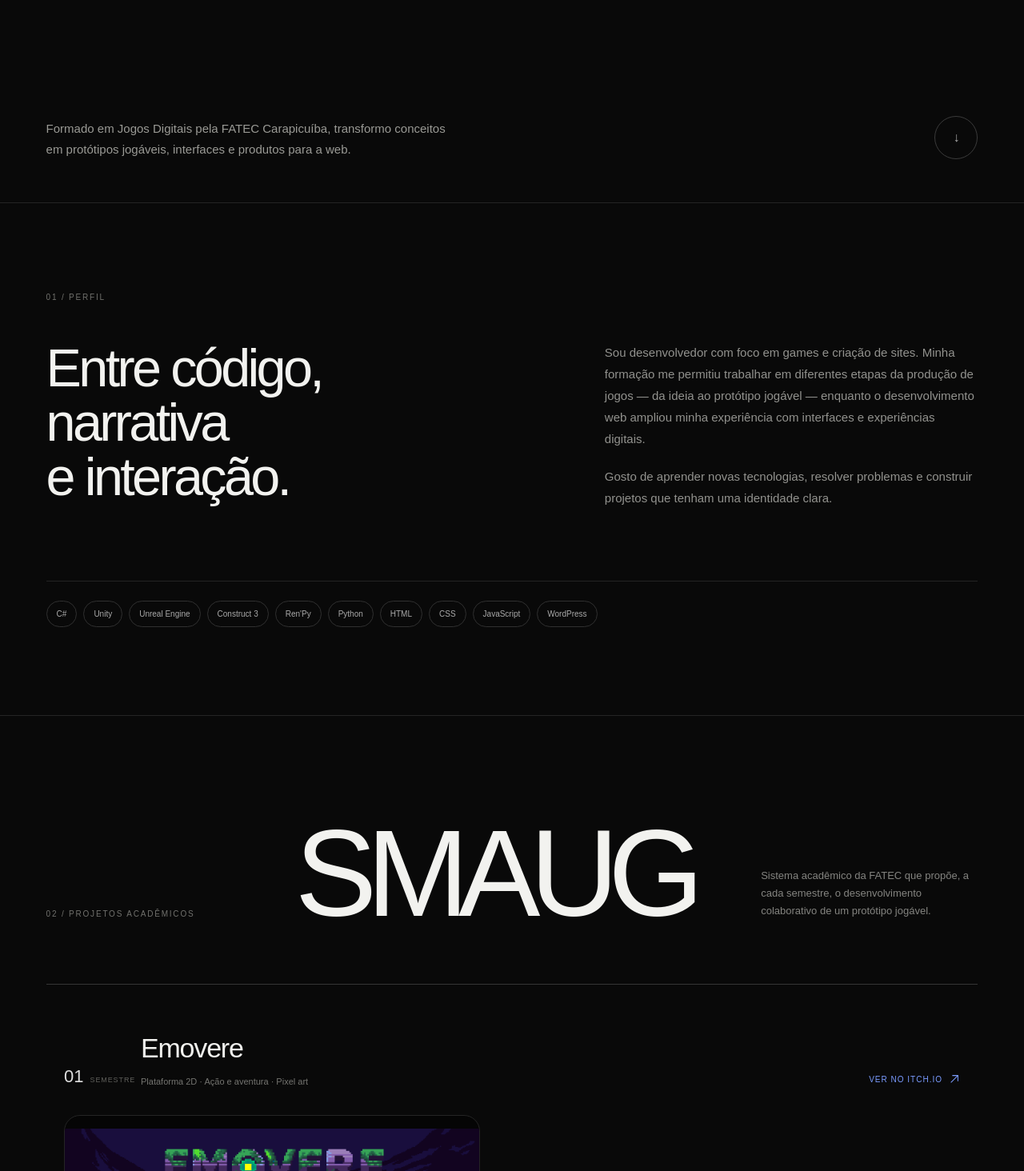
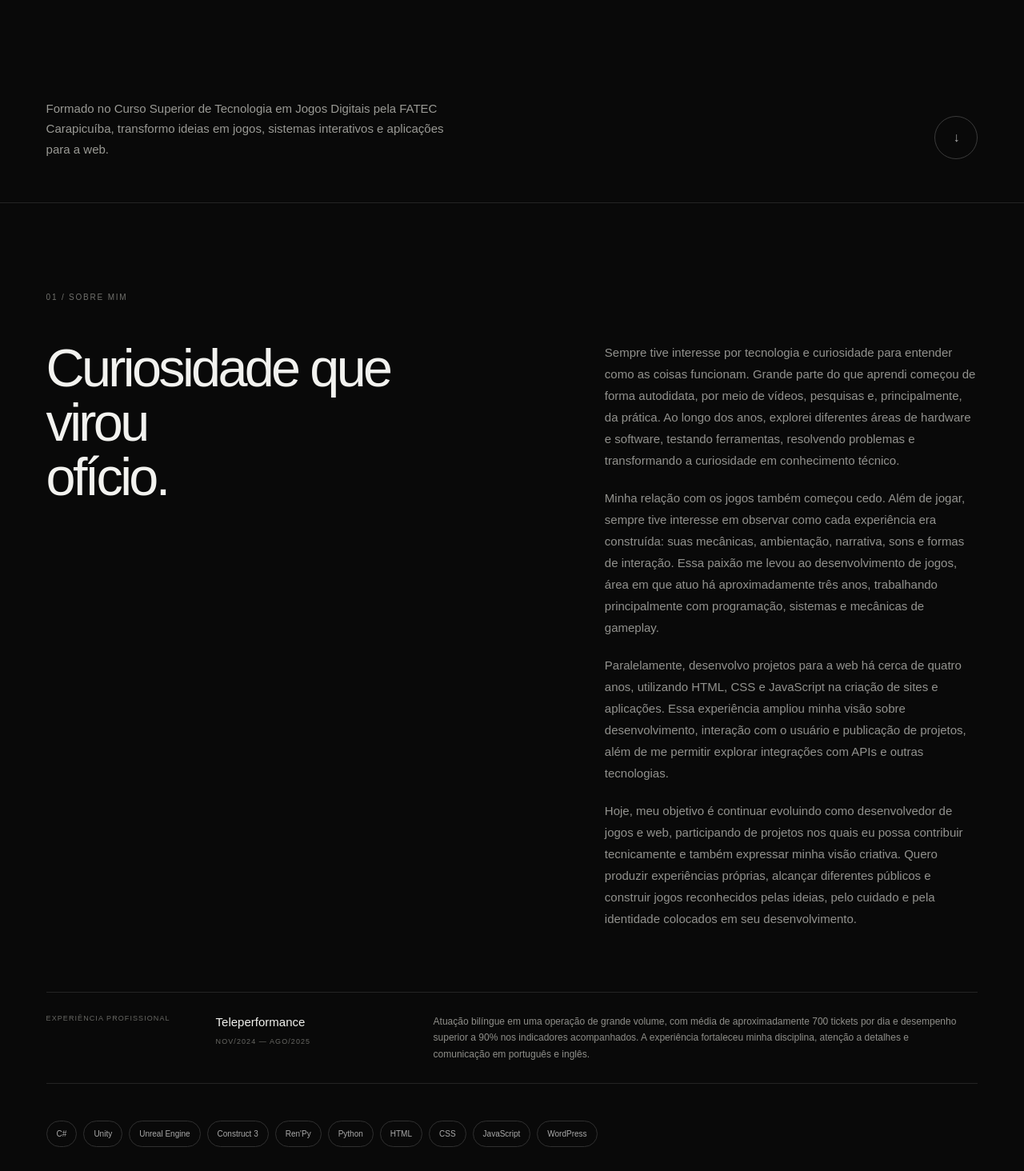
Before and after one commit to zapinhor/Portifolio, a Next.js app: page /Portfolio/ in a window 1280 px wide. Shown: the part 546-2010 px from the top of the page at 80% size. Built offline with nearby package versions, Linux system fonts and the light colour scheme.

Commit message:
Atualiza trajetória e dados dos projetos

```diff
--- a/app/page.tsx
+++ b/app/page.tsx
@@ -11,6 +11,8 @@ const smaugProjects = [
     description: "Um jogo de ação e aventura em plataforma 2D ambientado em um mundo pós-apocalíptico. Explore cenários em pixel art, enfrente perigos e avance por um ambiente marcado pelas consequências de um mundo em ruínas.",
     href: "https://zapinhor.itch.io/emovere",
     platform: "itch.io",
+    duration: "Cerca de 5 meses",
+    metrics: "Média de 20 downloads",
     images: [asset("/games/emovere/image.png"), asset("/games/emovere/2image.png"), asset("/games/emovere/3image.png"), asset("/games/emovere/4image.png")],
   },
   {
@@ -21,6 +23,8 @@ const smaugProjects = [
     description: "Uma visual novel focada na relação entre pai e filha, acompanhando os desafios de um pai de primeira viagem. A história aborda, de forma leve e emocional, as dificuldades, responsabilidades e aprendizados envolvidos na criação de uma criança.",
     href: "https://zapinhor.itch.io/mimada-sofia",
     platform: "itch.io",
+    duration: "Cerca de 5 meses",
+    metrics: "Média de 20 downloads",
     images: [asset("/games/mimada-sofia/image.png"), asset("/games/mimada-sofia/2image.png"), asset("/games/mimada-sofia/3image.png"), asset("/games/mimada-sofia/4image.png"), asset("/games/mimada-sofia/5image.png"), asset("/games/mimada-sofia/6image.png")],
   },
   {
@@ -31,6 +35,8 @@ const smaugProjects = [
     description: "Um jogo de terror psicológico baseado em exploração e narrativa ambiental. Conclua seu trabalho, participe de minigames e tente permanecer vivo enquanto investiga um condomínio aparentemente vazio. Explore seus corredores, descubra seus segredos e entenda por que restam tão poucos moradores.",
     href: "https://store.steampowered.com/app/3226550/Dont_Be_Scared__Episode_1_The_Lost_Soul/",
     platform: "Steam",
+    duration: "Cerca de 5 meses",
+    metrics: "1.743 downloads da demo · 76 downloads da versão paga · 260 wishlists",
     callout: "Conclua seu trabalho, faça minigames e permaneça vivo.",
     images: [asset("/games/dont-be-scared/1.png"), asset("/games/dont-be-scared/2.png"), asset("/games/dont-be-scared/3.png"), asset("/games/dont-be-scared/4.png"), asset("/games/dont-be-scared/5.png")],
   },
@@ -42,6 +48,8 @@ const smaugProjects = [
     description: "Um jogo de terror psicológico com estética psicodélica e ambientes inspirados em espaços liminares e no conceito de Backrooms. Explore cenários surreais e inquietantes enquanto tenta compreender a estranha realidade ao seu redor.",
     href: "https://zapinhor.itch.io/dream",
     platform: "itch.io",
+    duration: "Cerca de 5 meses",
+    metrics: "Média de 20 downloads",
     images: [asset("/games/dream/1.png"), asset("/games/dream/2.png"), asset("/games/dream/3.png"), asset("/games/dream/4.png")],
   },
   {
@@ -52,6 +60,8 @@ const smaugProjects = [
     description: "Um jogo de mistério e exploração que combina elementos de terror com referências à cultura pop. Investigue uma cidade enigmática, conheça seus habitantes e reúna pistas para desvendar os acontecimentos e segredos escondidos por trás de Nefrakstein.",
     href: "https://zapinhor.itch.io/nefrakstein",
     platform: "itch.io",
+    duration: "Cerca de 5 meses",
+    metrics: "30 downloads",
     images: [asset("/games/nefrakstein/1.png"), asset("/games/nefrakstein/2.png"), asset("/games/nefrakstein/3.png"), asset("/games/nefrakstein/4.png")],
   },
 ];
@@ -70,7 +80,7 @@ export default function Home() {
         <nav aria-label="Navegação principal">
           <a href="#smaug">SMAUG</a>
           <a href="#pokegotchi">Pokégotchi</a>
-          <a href="#sobre">Sobre</a>
+          <a href="#sobre">Sobre mim</a>
           <a href="#contato">Contato</a>
         </nav>
         <a className="availability" href="mailto:danilohp2011@hotmail.com"><span /> Disponível para projetos</a>
@@ -80,20 +90,27 @@ export default function Home() {
         <div className="hero-meta"><span>Game Developer</span><span>Web Developer</span><span>Osasco · SP</span></div>
         <h1>Desenvolvedor de jogos<br />e experiências <span>digitais.</span></h1>
         <div className="hero-bottom">
-          <p>Formado em Jogos Digitais pela FATEC Carapicuíba, transformo conceitos em protótipos jogáveis, interfaces e produtos para a web.</p>
+          <p>Formado no Curso Superior de Tecnologia em Jogos Digitais pela FATEC Carapicuíba, transformo ideias em jogos, sistemas interativos e aplicações para a web.</p>
           <a className="circle-link" href="#smaug" aria-label="Ver projetos SMAUG">↓</a>
         </div>
       </section>
 
       <section className="intro" id="sobre">
-        <p className="label">01 / Perfil</p>
+        <p className="label">01 / Sobre mim</p>
         <div className="intro-content">
-          <h2>Entre código, narrativa<br />e interação.</h2>
+          <h2>Curiosidade que virou<br />ofício.</h2>
           <div className="intro-copy">
-            <p>Sou desenvolvedor com foco em games e criação de sites. Minha formação me permitiu trabalhar em diferentes etapas da produção de jogos — da ideia ao protótipo jogável — enquanto o desenvolvimento web ampliou minha experiência com interfaces e experiências digitais.</p>
-            <p>Gosto de aprender novas tecnologias, resolver problemas e construir projetos que tenham uma identidade clara.</p>
+            <p>Sempre tive interesse por tecnologia e curiosidade para entender como as coisas funcionam. Grande parte do que aprendi começou de forma autodidata, por meio de vídeos, pesquisas e, principalmente, da prática. Ao longo dos anos, explorei diferentes áreas de hardware e software, testando ferramentas, resolvendo problemas e transformando a curiosidade em conhecimento técnico.</p>
+            <p>Minha relação com os jogos também começou cedo. Além de jogar, sempre tive interesse em observar como cada experiência era construída: suas mecânicas, ambientação, narrativa, sons e formas de interação. Essa paixão me levou ao desenvolvimento de jogos, área em que atuo há aproximadamente três anos, trabalhando principalmente com programação, sistemas e mecânicas de gameplay.</p>
+            <p>Paralelamente, desenvolvo projetos para a web há cerca de quatro anos, utilizando HTML, CSS e JavaScript na criação de sites e aplicações. Essa experiência ampliou minha visão sobre desenvolvimento, interação com o usuário e publicação de projetos, além de me permitir explorar integrações com APIs e outras tecnologias.</p>
+            <p>Hoje, meu objetivo é continuar evoluindo como desenvolvedor de jogos e web, participando de projetos nos quais eu possa contribuir tecnicamente e também expressar minha visão criativa. Quero produzir experiências próprias, alcançar diferentes públicos e construir jogos reconhecidos pelas ideias, pelo cuidado e pela identidade colocados em seu desenvolvimento.</p>
           </div>
         </div>
+        <aside className="experience-note">
+          <span>Experiência profissional</span>
+          <div><strong>Teleperformance</strong><small>nov/2024 — ago/2025</small></div>
+          <p>Atuação bilíngue em uma operação de grande volume, com média de aproximadamente 700 tickets por dia e desempenho superior a 90% nos indicadores acompanhados. A experiência fortaleceu minha disciplina, atenção a detalhes e comunicação em português e inglês.</p>
+        </aside>
         <div className="skills" aria-label="Tecnologias">{skills.map((skill) => <span key={skill}>{skill}</span>)}</div>
       </section>
 
@@ -120,30 +137,35 @@ export default function Home() {
                 </div>
               </div>
               <div className="compact-project-stack"><span>Tecnologias usadas</span><strong>{project.stack}</strong></div>
+              <div className="project-facts" aria-label={`Informações de desenvolvimento de ${project.title}`}>
+                <span><small>Desenvolvimento</small><strong>{project.duration}</strong></span>
+                <span><small>Alcance</small><strong>{project.metrics}</strong></span>
+              </div>
             </article>
           ))}
         </div>
       </section>
 
-      <section className="featured-project" id="pokemon-tamagotchi">
+      <section className="featured-project" id="pokegotchi">
         <div className="featured-heading">
           <p className="label">03 / Projeto em destaque</p>
           <div>
-            <span className="featured-kicker">Aplicação de console · C#</span>
-            <h2>Pokémon<br />Tamagotchi</h2>
+            <span className="featured-kicker">Aplicação web · JavaScript</span>
+            <h2>Pokégotchi</h2>
           </div>
         </div>
         <div className="featured-grid">
           <figure className="featured-visual">
-            <img src={asset("/pokemon-tamagotchi.png")} alt="Interface em console do Pokémon Tamagotchi mostrando o mascote Dreepy e seus status" />
-            <figcaption>Interface do jogo em execução</figcaption>
+            <img src={asset("/pokegotchi.png")} alt="Tela inicial do Pokégotchi com Pikachu e opções para iniciar ou continuar uma jornada" />
+            <figcaption>Interface atual da aplicação web</figcaption>
           </figure>
           <div className="featured-copy">
-            <p>Um tamagotchi inspirado no universo Pokémon, desenvolvido em C#. A experiência roda no terminal e permite adotar um mascote, acompanhar seus atributos e interagir por meio de ações como alimentar, brincar e dormir.</p>
-            <p>O projeto explora lógica de programação, orientação a objetos, persistência de dados e construção de menus interativos.</p>
-            <div className="featured-tags" aria-label="Tecnologias e recursos"><span>C#</span><span>.NET</span><span>Console</span><span>POO</span></div>
-            <a className="download-button" href="https://drive.google.com/file/d/1pybqrFdF97QAyaLOGlf2yHx1GyXW3GKI/view?usp=sharing" target="_blank" rel="noreferrer">Download para Windows <span>Google Drive</span></a>
-            <small>Executável hospedado no Google Drive.</small>
+            <p>Pokégotchi é uma aplicação web inspirada em mascotes virtuais, criada a partir do conceito desenvolvido inicialmente no Pokémon Tamagotchi em C#. O projeto transforma a experiência de terminal em uma interface acessível pelo navegador.</p>
+            <p>Iniciado em agosto de 2026 e em desenvolvimento constante, reúne lógica de estado, interações com o mascote, consumo de APIs e recursos de geolocalização. Novas mecânicas e melhorias são incorporadas continuamente.</p>
+            <div className="featured-tags" aria-label="Tecnologias e recursos"><span>JavaScript</span><span>HTML</span><span>CSS</span><span>APIs</span><span>Geolocalização</span></div>
+            <div className="featured-facts"><span><small>Início</small><strong>Agosto de 2026</strong></span><span><small>Status</small><strong>Em desenvolvimento constante</strong></span></div>
+            <a className="download-button" href="https://pokegotchi.com.br" target="_blank" rel="noreferrer">Acessar Pokégotchi <span>Aplicação web</span></a>
+            <small>Projeto disponível em pokegotchi.com.br.</small>
           </div>
         </div>
       </section>
@@ -154,25 +176,12 @@ export default function Home() {
           <h2>Sites claros, responsivos<br />e pensados para pessoas.</h2>
           <div><p>Desenvolvimento de páginas e interfaces para a web com atenção à estrutura, hierarquia visual e adaptação entre desktop e dispositivos móveis.</p><div className="web-stack"><span>Front-end</span><span>WordPress</span><span>UI / UX</span></div></div>
         </div>
-        <article className="pokegotchi-project" id="pokegotchi">
-          <div className="pokegotchi-preview" aria-label="Representação visual da interface retrô do Pokégotchi">
-            <img src={asset("/pokegotchi.png")} alt="Tela inicial do Pokégotchi com Pikachu, opções para continuar ou começar uma nova jornada e aviso de localização" />
-          </div>
-          <div className="pokegotchi-copy">
-            <span className="project-type">Projeto autoral · Aplicação web</span>
-            <h3>Pokégotchi</h3>
-            <p>Um bichinho virtual inspirado em Pokémon, Tamagotchi e nos jogos clássicos de Game Boy. A experiência reúne cuidados em tempo real, inventário, PokéMart, quartos e Boxes, capturas, minigames e batalhas com golpes e efetividade de tipos.</p>
-            <p>O projeto consome dados e sprites da PokéAPI, salva o progresso no navegador e utiliza geolocalização para adaptar clima e ciclo de dia e noite.</p>
-            <div className="pokegotchi-stack" aria-label="Tecnologias utilizadas">
-              <span>HTML5</span><span>CSS3</span><span>JavaScript</span><span>PokéAPI</span><span>Open-Meteo</span><span>LocalStorage</span><span>GitHub Pages</span>
-            </div>
-            <div className="pokegotchi-actions">
-              <a className="live-button" href="https://zapinhor.github.io/Pokegotchi/" target="_blank" rel="noreferrer">Acessar o Pokégotchi <Arrow /></a>
-              <a className="source-button" href="https://github.com/zapinhor/Pokegotchi" target="_blank" rel="noreferrer">Ver código no GitHub <Arrow /></a>
-            </div>
-          </div>
-        </article>
-        <a className="web-project" href="https://www.canva.com/design/DAFT1FEBIFU/opW7u-kxTWT3RjzeynqKUA/edit" target="_blank" rel="noreferrer" aria-label="Abrir apresentação do projeto acadêmico de e-commerce no Canva">
+        <a className="web-project featured-web" href="https://drive.google.com/file/d/1pybqrFdF97QAyaLOGlf2yHx1GyXW3GKI/view?usp=sharing" target="_blank" rel="noreferrer" aria-label="Baixar o Pokémon Tamagotchi para Windows">
+          <div><span>Aplicação de console · C# · cerca de 5 meses</span><h3>Pokémon Tamagotchi</h3></div>
+          <p>Versão original desenvolvida em C# e .NET. Permite adotar um mascote, acompanhar seus atributos e interagir com ações como alimentar, brincar e dormir. O projeto serviu como base conceitual e técnica para o Pokégotchi na web.</p>
+          <strong>Download para Windows <Arrow /></strong>
+        </a>
+        <a className="web-project secondary-web" href="https://www.canva.com/design/DAFT1FEBIFU/opW7u-kxTWT3RjzeynqKUA/edit" target="_blank" rel="noreferrer" aria-label="Abrir apresentação do projeto acadêmico de e-commerce no Canva">
           <div><span>Projeto acadêmico</span><h3>E-commerce de moda</h3></div>
           <p>Projeto de site para uma loja virtual de roupas. Embora não esteja mais publicado, a apresentação registra a proposta visual e a experiência desenvolvida.</p>
           <strong>Ver apresentação <Arrow /></strong>
```
Also changed, not shown: app/globals.css.
